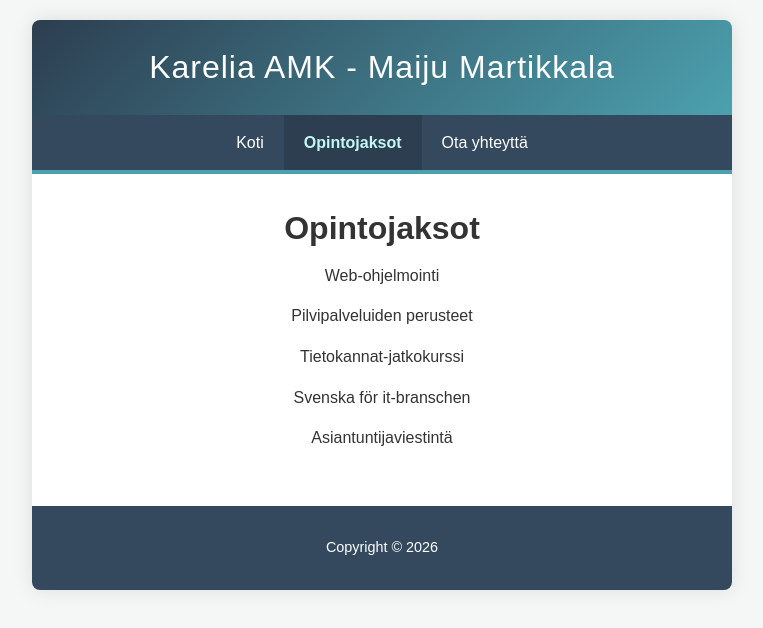
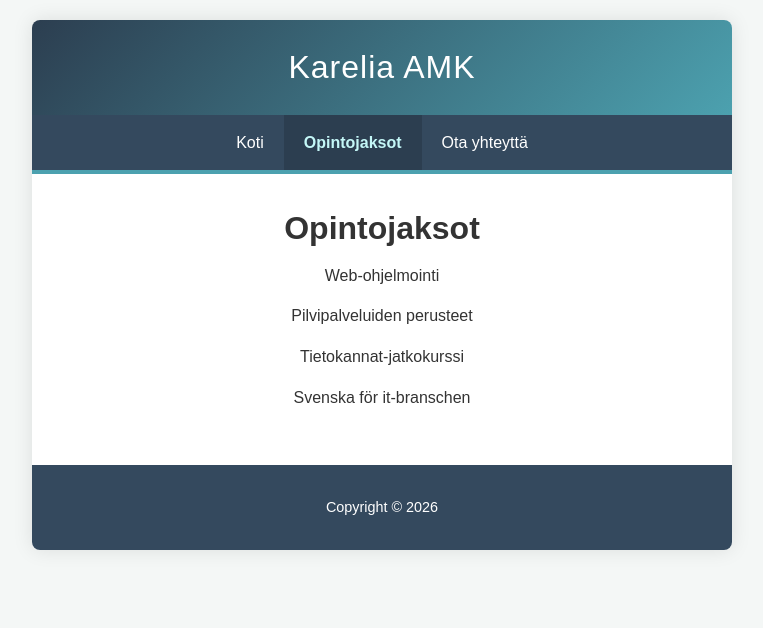
Before and after one commit to maijujk/HTML-ja-CSS-alkuun, a plain HTML site: page courses.html in a window 1280 px wide. Shown: the whole page, without its empty margins (258-1021 px from the left). Drawn offline with Linux system fonts and the light colour scheme.

Commit message:
Update courses.html

```diff
--- a/courses.html
+++ b/courses.html
@@ -9,7 +9,7 @@
   <body>
     <div id="container">
       <div id="header">
-        <h1>Karelia AMK - Maiju Martikkala</h1>
+        <h1>Karelia AMK</h1>
       </div>
       <div id="nav">
         <ul>
@@ -31,9 +31,6 @@
           <li>
             <a href="">Svenska för it-branschen</a>
           </li>
-          <li>
-            <a href="">Asiantuntijaviestintä</a>
-          </li>
         </ul>
       </div>
       <div id="footer">
```
